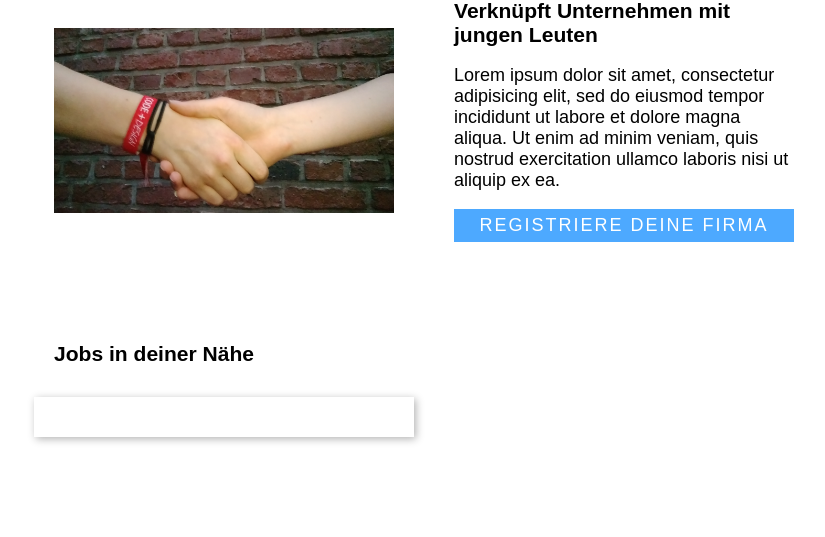
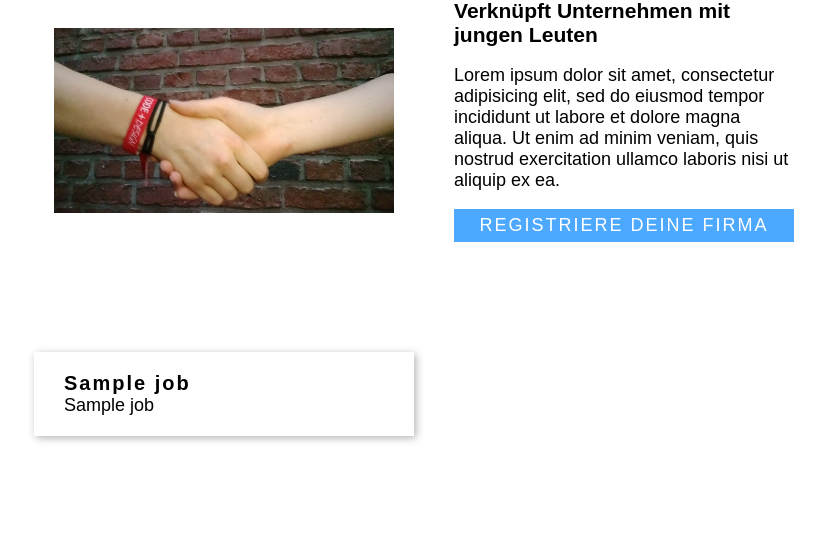
Before and after one commit to ferienjob/django, a Django app: template templates/landing_page.html in a window 1280 px wide. Shown: the part 1243-1780 px from the top of the page, without its empty margins (216-1041 px from the left). After the commit the page ends 1685 px from the top, so only its background shows below. Run offline with Django 3.2, Linux system fonts and the light colour scheme; the template is opened without the code that fills it: most values are stand-ins (such as "Sample title", 1, 10 or a date in 2020); data that the repository does not hold is empty.

Commit message:
improved landing page

```diff
--- a/templates/landing_page.html
+++ b/templates/landing_page.html
@@ -39,12 +39,12 @@
       </div>
     </div>
 
-    <h3 class="jobs__title">Jobs in deiner Nähe</h3>
+    <!-- <h3 class="jobs__title">Jobs in deiner Nähe</h3> -->
     <div class="jobs">
       {% for job in jobs %}
-        <a class="job" href="/job/1">
-          <!-- <p class="job__title">{{ job.title }}</p>
-          <p class="job__company">{{ job.company }}</p> -->
+        <a class="job" href="/job/{{ job.id }}">
+          <p class="job__title">{{ job.job_title }}</p>
+          <p class="job__company">{{ job.company_name }}</p>
         </a>
       {% endfor %}
     </div>
```
Also changed, not shown: FerienJobsBoerse/views.py (+14 -2 lines).
